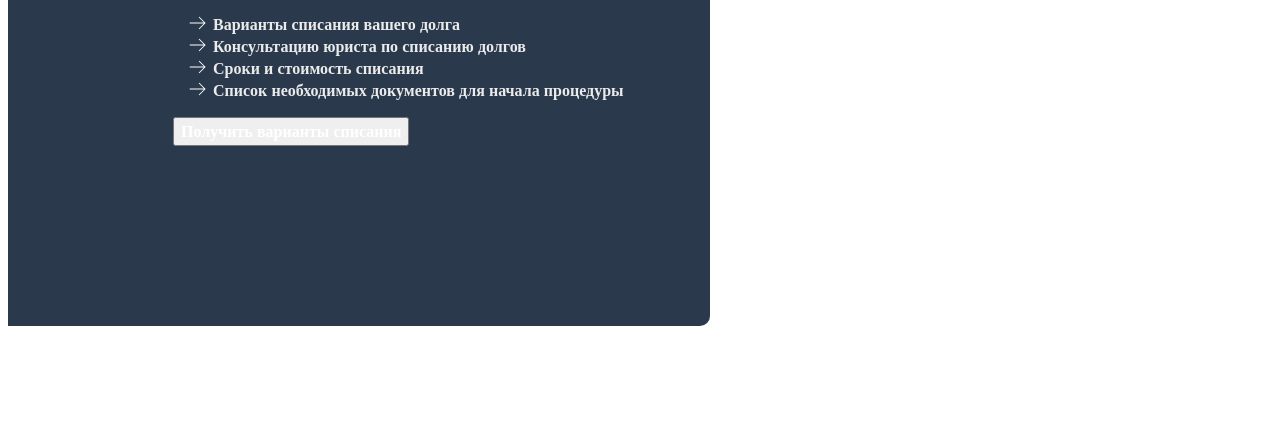
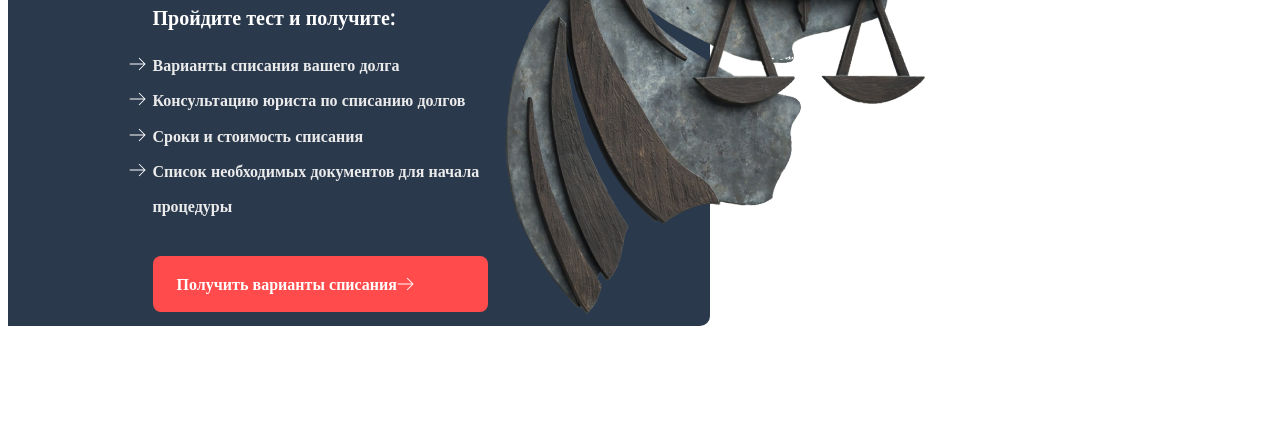
Before and after one commit to ItalianComposer/debts, a plain HTML site: page index.html in a window 1280 px wide. Shown: the part 368-800 px from the top of the page. Drawn offline with nearby package versions, Linux system fonts and the light colour scheme.

Commit message:
Полностью стилизован блок теста

```diff
--- a/index.html
+++ b/index.html
@@ -19,19 +19,20 @@
       <button class="consult__button font__opensans-400" type="button" name="consult"><img src="img/arrow-blue.svg" alt="">Записаться на консультацию юриста</button>
   </header>
   <div class="content">
-    <div class="content__main">
+    <div class="content__main flex_container">
       <div class="main__dolgi">
         <p class="dolgi__fz font__opensans-400">Списание долгов на основании ФЗ№ 127 «О нестостоятельности (банкротстве)»</p>
         <h2 class="dolgi__title font__opensans-400">Спишем ваши долги</h2>
         <ul class="dolgi__ul font__opensans-400">
           <h2 class="ul__title font__opensans-400">Пройдите тест и получите:</h2>
-          <li class="ul__variants font__opensans-400">Варианты списания вашего долга</li>
-          <li class="ul__variants font__opensans-400">Консультацию юриста по списанию долгов</li>
-          <li class="ul__variants font__opensans-400">Сроки и стоимость списания</li>
-          <li class="ul__variants font__opensans-400">Список необходимых документов для начала процедуры</li>
+          <li class="font__opensans-400">Варианты списания вашего долга</li>
+          <li class="font__opensans-400">Консультацию юриста по списанию долгов</li>
+          <li class="font__opensans-400">Сроки и стоимость списания</li>
+          <li class="font__opensans-400">Список необходимых документов для начала процедуры</li>
         </ul>
-        <button class="dolgi__button font__opensans-400" type="button" name="button">Получить варианты списания</button>
+        <button class="dolgi__button font__opensans-400" type="button" name="button">Получить варианты списания<img src="img/arrow.svg" alt=""></button>
       </div>
+      <img src="img/femida.png" alt="">
     </div>
     <div class="content__benefits">
 
--- a/style.css
+++ b/style.css
@@ -56,13 +56,19 @@
   border-radius: 0px 10px 10px 0px;
 }
 .main__dolgi {
-  padding-left: 165px;
+  padding-left: 20.6%;
+  padding-top: 6%;
+  padding-bottom: 9.9%;
+  width: 55.5%;
+  height: 534px;
+  max-width: 800px;
 }
 .dolgi__fz {
   font-size: 14px;
   line-height: 140%;
   font-feature-settings: 'pnum' on, 'lnum' on;
   color: #9C9C9C;
+  margin: 0;
 }
 .dolgi__title {
   font-weight: 800;
@@ -70,9 +76,23 @@
   line-height: 136%;
   font-feature-settings: 'pnum' on, 'lnum' on;
   color: #FFFFFF;
+  margin-top: 8px;
+  margin-bottom: 20px;
 }
 .dolgi__ul {
   list-style-image: url(img/arrow.svg);
+  line-height: 2.2;
+  display: flex;
+  flex-direction: column;
+  align-items: flex-start;
+  padding: 0px;
+  margin-bottom: 32px;
+}
+.dolgi__ul li {
+  font-weight: 600;
+  font-size: 16px;
+  font-feature-settings: 'pnum' on, 'lnum' on;
+  color: #EBEBEB;
 }
 .ul__title {
   font-weight: 600;
@@ -81,16 +101,19 @@
   font-feature-settings: 'pnum' on, 'lnum' on;
   color: #FFFFFF;
 }
-.ul__variants {
-  font-weight: 600;
-  font-size: 16px;
-  font-feature-settings: 'pnum' on, 'lnum' on;
-  color: #EBEBEB;
-}
 .dolgi__button {
   font-weight: 700;
   font-size: 16px;
   line-height: 140%;
   font-feature-settings: 'pnum' on, 'lnum' on;
   color: #FFFFFF;
+  width: 335px;
+  height: 56px;
+  background: #FF4B4B;
+  border-radius: 8px;
+  border-style: none;
+  display: flex;
+  flex-direction: row;
+  align-items: center;
+  padding-left: 7.2%;
 }
```
